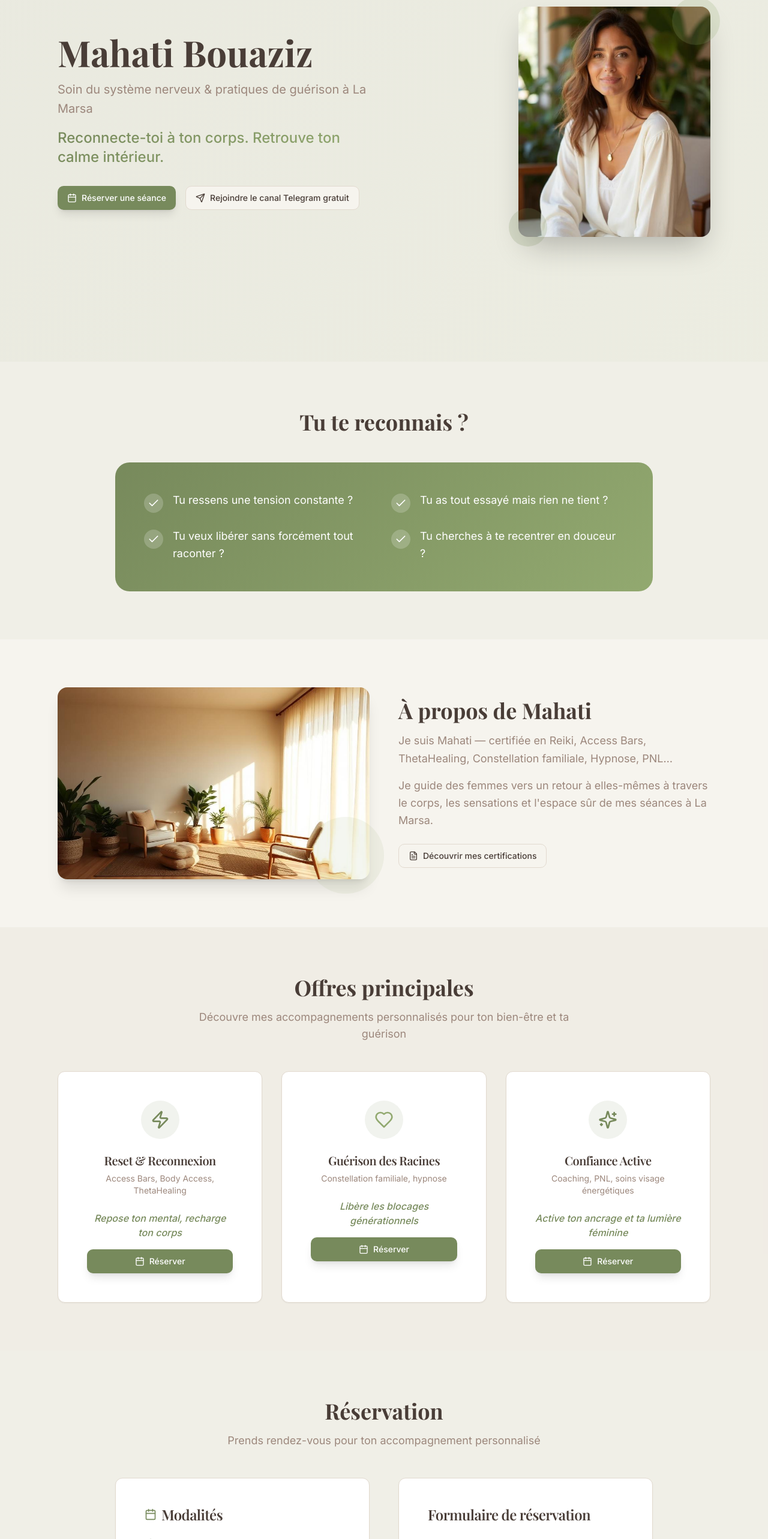
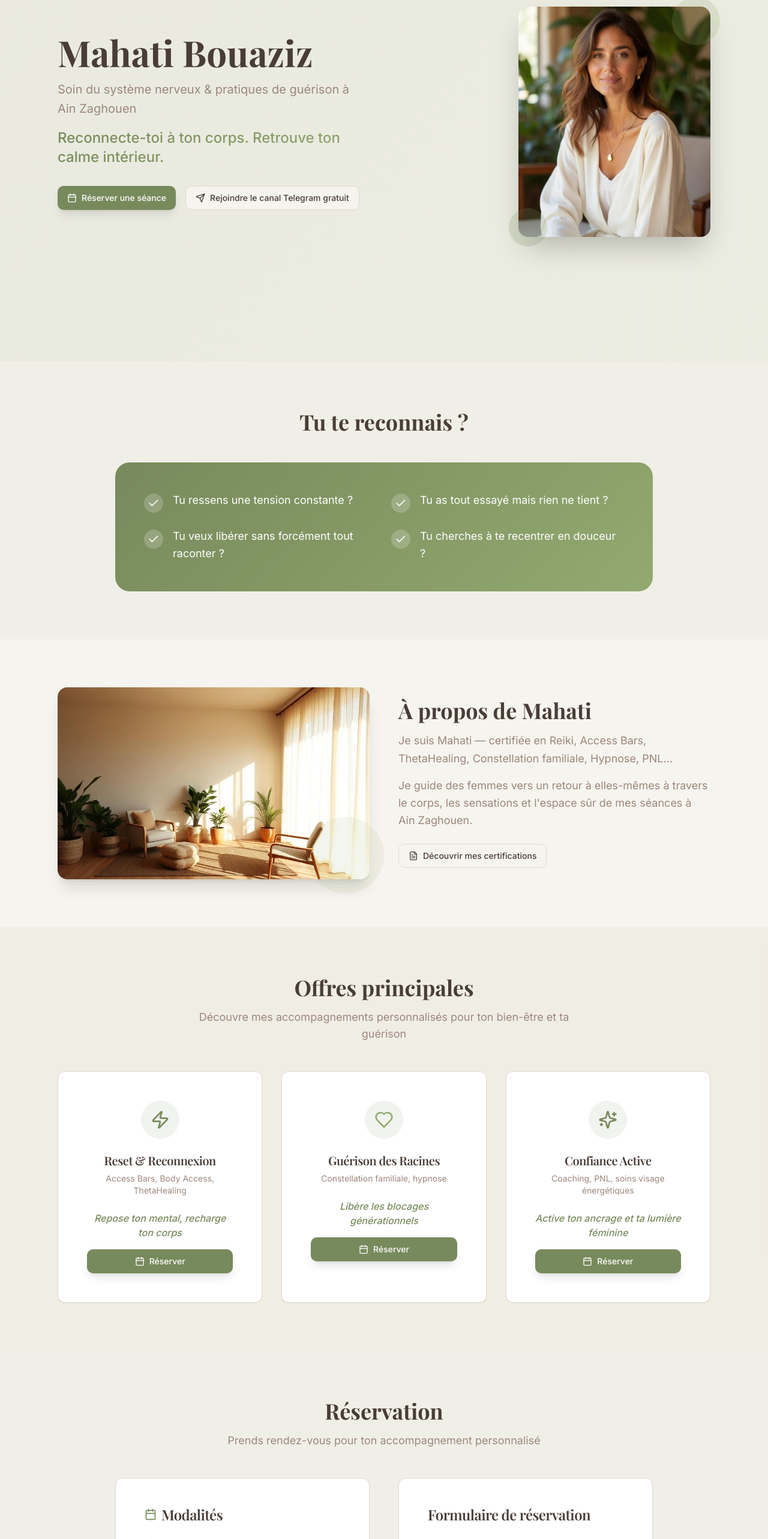
Before and after one commit to NickMaverick22/mahati, a React (Vite) app: page / in a window 1280 px wide. Shown: the part 197-2763 px from the top of the page at 60% size. Built offline with nearby package versions, Linux system fonts and the light colour scheme.

Commit message:
Fix location and add to footer
Update the location to Ain Zaghouen and add it to the footer.

```diff
--- a/src/components/AboutSection.tsx
+++ b/src/components/AboutSection.tsx
@@ -13,7 +13,7 @@ const AboutSection = () => {
               <div className="rounded-2xl overflow-hidden shadow-xl">
                 <img
                   src={therapyRoom}
-                  alt="Espace de thérapie à La Marsa"
+                  alt="Espace de thérapie à Ain Zaghouen"
                   className="w-full h-80 object-cover"
                 />
               </div>
@@ -34,7 +34,7 @@ const AboutSection = () => {
               </p>
               <p className="text-lg text-muted-foreground leading-relaxed">
                 Je guide des femmes vers un retour à elles-mêmes à travers le corps,
-                les sensations et l'espace sûr de mes séances à La Marsa.
+                les sensations et l'espace sûr de mes séances à Ain Zaghouen.
               </p>
             </div>
 
--- a/src/components/BookingSection.tsx
+++ b/src/components/BookingSection.tsx
@@ -34,7 +34,7 @@ const BookingSection = () => {
                   <div className="flex items-start gap-3">
                     <MapPin className="w-5 h-5 text-primary mt-1" />
                     <div>
-                      <p className="font-medium">Présentiel à La Marsa</p>
+                      <p className="font-medium">Présentiel à Ain Zaghouen</p>
                       <a
                         href="https://maps.app.goo.gl/Pp22VGCSTEKDeb9U6"
                         target="_blank"
--- a/src/components/Footer.tsx
+++ b/src/components/Footer.tsx
@@ -19,7 +19,7 @@ const Footer = () => {
               Praticienne du système nerveux
             </p>
             <p className="text-primary-foreground/80">
-              Séances de guérison à La Marsa
+              Séances de guérison à Ain Zaghouen
             </p>
           </div>
 
@@ -47,6 +47,10 @@ const Footer = () => {
               <div className="flex items-center gap-3">
                 <Phone className="w-5 h-5" />
                 <span className="text-primary-foreground/80">+216 20 190 555</span>
+              </div>
+              <div className="flex items-center gap-3">
+                <MapPin className="w-5 h-5" />
+                <span className="text-primary-foreground/80">Ain Zaghouen, Tunisie</span>
               </div>
               <div className="flex items-center gap-3">
                 <Instagram className="w-5 h-5" />
--- a/src/components/HeroSection.tsx
+++ b/src/components/HeroSection.tsx
@@ -17,7 +17,7 @@ const HeroSection = () => {
                 Mahati Bouaziz
               </h1>
               <p className="text-xl text-muted-foreground leading-relaxed">
-                Soin du système nerveux & pratiques de guérison à La Marsa
+                Soin du système nerveux & pratiques de guérison à Ain Zaghouen
               </p>
               <p className="text-2xl font-medium text-gradient">
                 Reconnecte-toi à ton corps. Retrouve ton calme intérieur.
```
